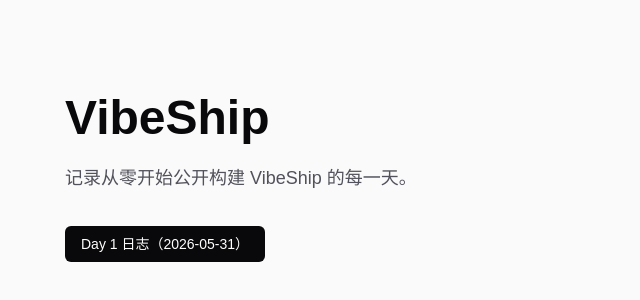
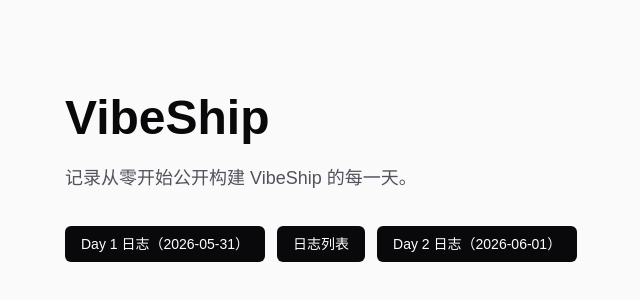
Before and after one commit to guminghui1996-gif/vibeship, a Next.js app: page / in a window 1280 px wide. Shown: the part 222-522 px from the top of the page, without its empty margins (239-879 px from the left). Built offline with nearby package versions, Linux system fonts and the light colour scheme.

Commit message:
add homepage log links

```diff
--- a/app/page.tsx
+++ b/app/page.tsx
@@ -1,4 +1,7 @@
 import Link from "next/link";
+
+const buttonClass =
+  "inline-flex items-center rounded-md bg-zinc-950 px-4 py-2 text-sm font-medium text-white transition hover:bg-zinc-800";
 
 export default function Home() {
   return (
@@ -10,12 +13,17 @@
         <p className="mt-5 text-lg leading-8 text-zinc-600">
           记录从零开始公开构建 VibeShip 的每一天。
         </p>
-        <Link
-          className="mt-8 inline-flex items-center rounded-md bg-zinc-950 px-4 py-2 text-sm font-medium text-white transition hover:bg-zinc-800"
-          href="/logs/2026-05-31"
-        >
-          Day 1 日志（2026-05-31）
-        </Link>
+        <div className="mt-8 flex flex-wrap gap-3">
+          <Link className={buttonClass} href="/logs/2026-05-31">
+            Day 1 日志（2026-05-31）
+          </Link>
+          <Link className={buttonClass} href="/logs">
+            日志列表
+          </Link>
+          <Link className={buttonClass} href="/logs/2026-06-01">
+            Day 2 日志（2026-06-01）
+          </Link>
+        </div>
       </section>
     </main>
   );
```
